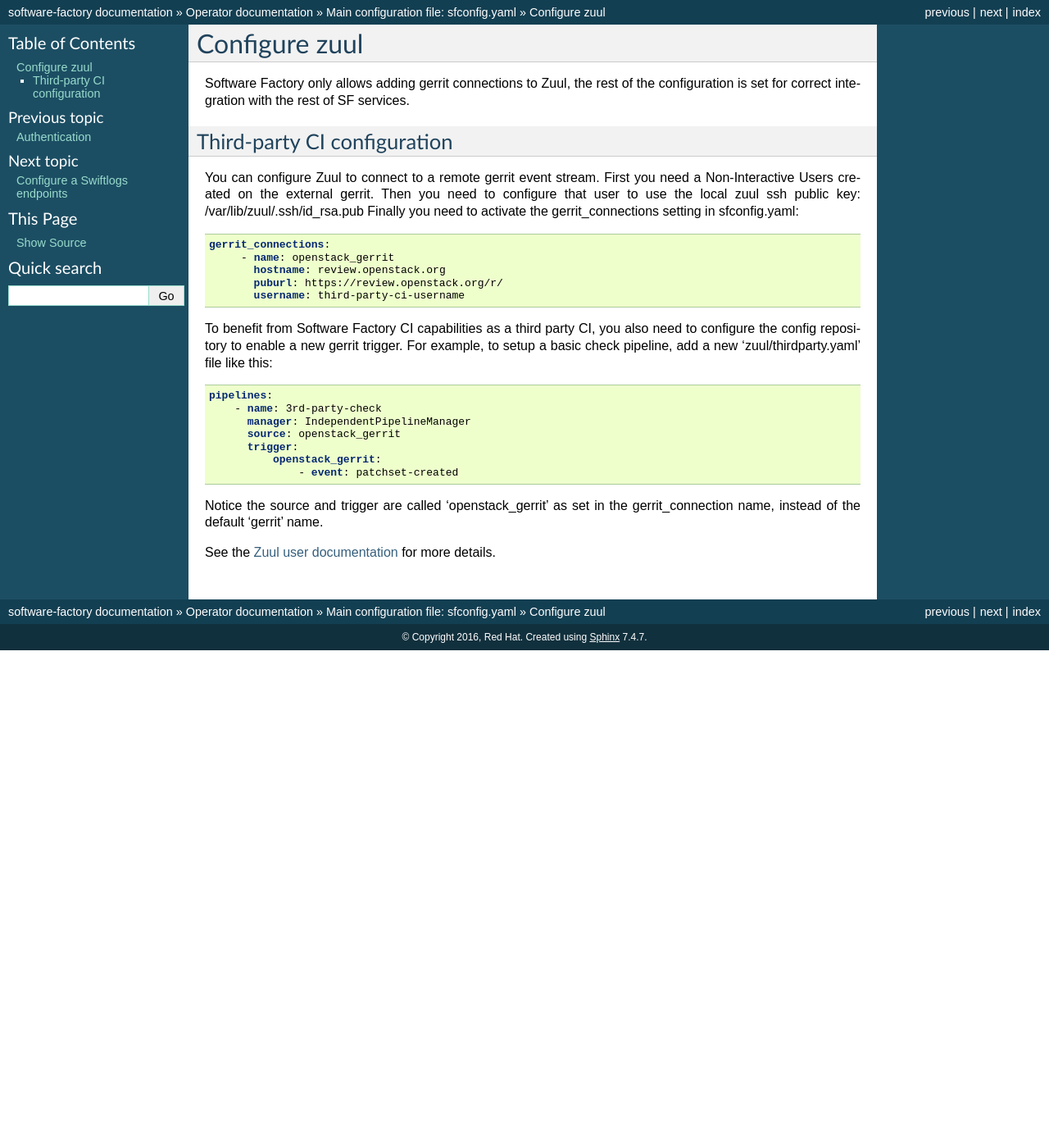
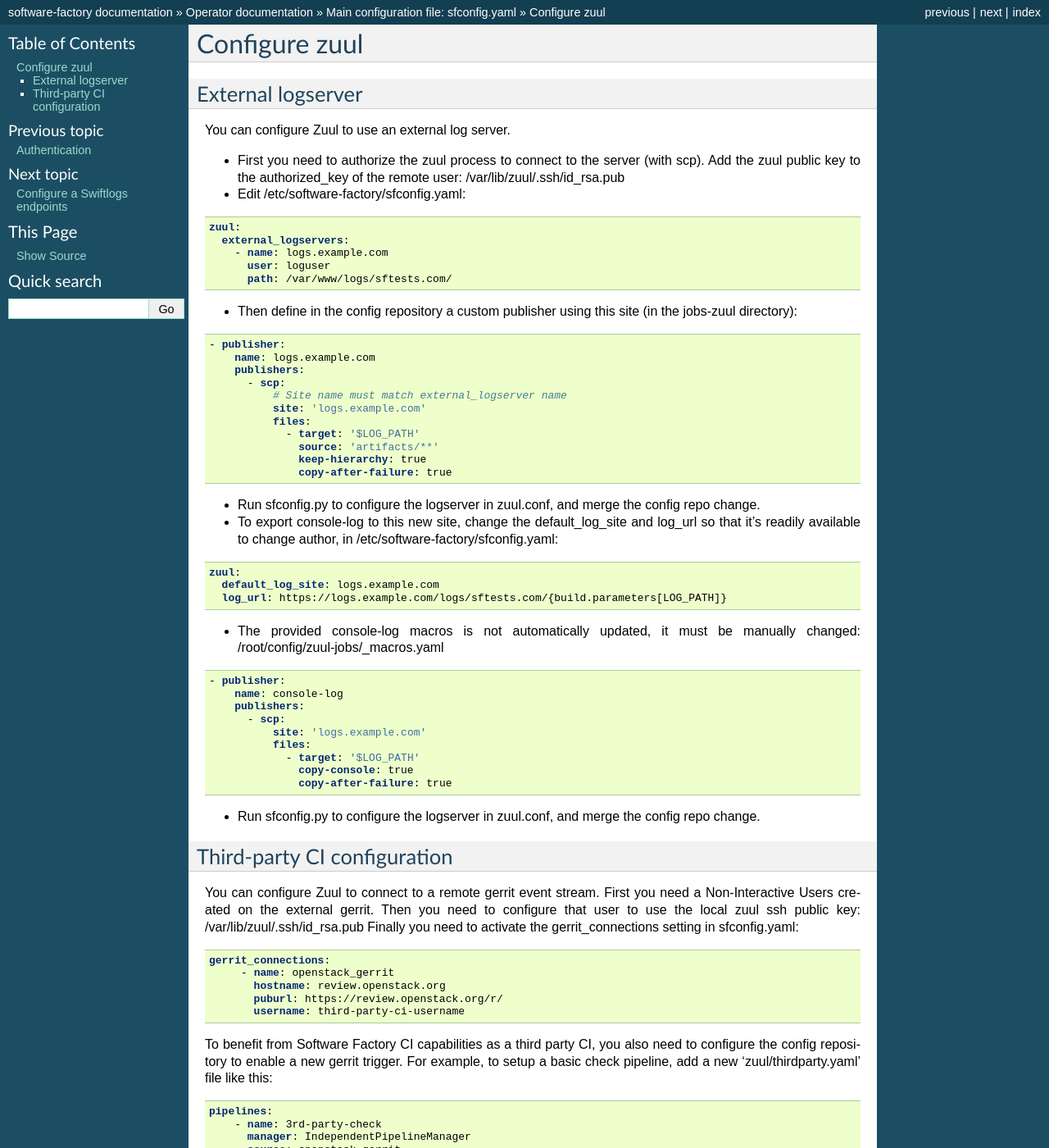
Before and after one commit to softwarefactory-project/sf-docs, a Sphinx documentation site: the page built from docs/zuul_operator.rst, in a window 1280 px wide and 1400 px high. Shown: the whole window at 82% size. Built offline with Sphinx 7.4.7, drawn with Linux system fonts in a browser that asks for light colours; the version number could not be read and is left out.

Commit message:
Add external logserver documentation
Change-Id: Ia96e6a42482fe3661bf07df9dd127046c324f473
Depends-On: I556afb7c76700102a0dc7b396e63510d6c233d31
Story: 195
Related-Task: 486

```diff
--- a/docs/zuul_operator.rst
+++ b/docs/zuul_operator.rst
@@ -1,9 +1,72 @@
 Configure zuul
 --------------
 
-Software Factory only allows adding gerrit connections to Zuul,
-the rest of the configuration is set for correct integration with
-the rest of SF services.
+External logserver
+^^^^^^^^^^^^^^^^^^
+
+You can configure Zuul to use an external log server.
+
+* First you need to authorize the zuul process to connect to the server
+  (with scp). Add the zuul public key to the authorized_key of the remote user:
+  /var/lib/zuul/.ssh/id_rsa.pub
+
+* Edit /etc/software-factory/sfconfig.yaml:
+
+.. code-block:: yaml
+
+  zuul:
+    external_logservers:
+      - name: logs.example.com
+        user: loguser
+        path: /var/www/logs/sftests.com/
+
+* Then define in the config repository a custom publisher using this site
+  (in the jobs-zuul directory):
+
+.. code-block:: yaml
+
+  - publisher:
+      name: logs.example.com
+      publishers:
+        - scp:
+            # Site name must match external_logserver name
+            site: 'logs.example.com'
+            files:
+              - target: '$LOG_PATH'
+                source: 'artifacts/**'
+                keep-hierarchy: true
+                copy-after-failure: true
+
+* Run sfconfig.py to configure the logserver in zuul.conf, and merge the config
+  repo change.
+
+* To export console-log to this new site, change the default_log_site and log_url
+  so that it's readily available to change author, in
+  /etc/software-factory/sfconfig.yaml:
+
+.. code-block:: yaml
+
+  zuul:
+    default_log_site: logs.example.com
+    log_url: https://logs.example.com/logs/sftests.com/{build.parameters[LOG_PATH]}
+
+* The provided console-log macros is not automatically updated, it must be
+  manually changed: /root/config/zuul-jobs/_macros.yaml
+
+.. code-block:: yaml
+
+  - publisher:
+      name: console-log
+      publishers:
+        - scp:
+            site: 'logs.example.com'
+            files:
+              - target: '$LOG_PATH'
+                copy-console: true
+                copy-after-failure: true
+
+* Run sfconfig.py to configure the logserver in zuul.conf, and merge the config
+  repo change.
 
 
 Third-party CI configuration
```
